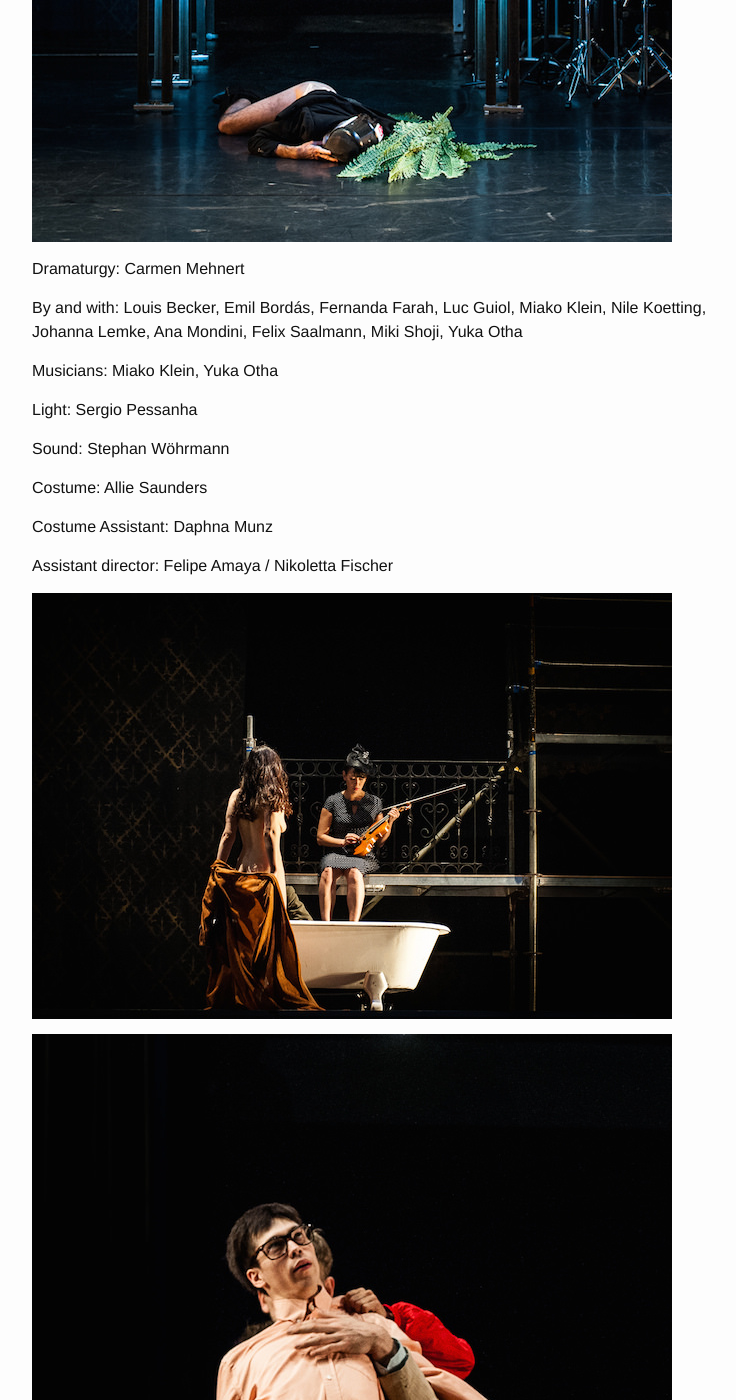
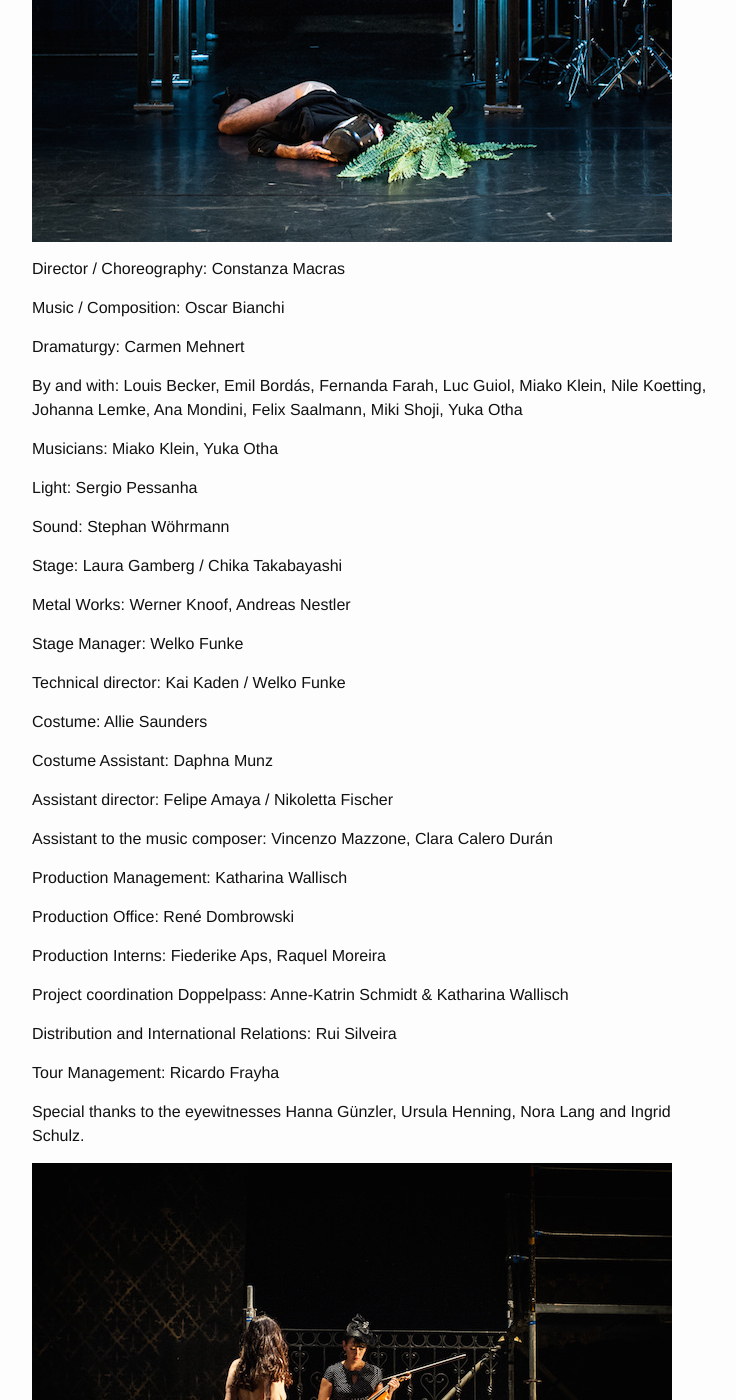
Before and after one commit to louiseds/louiseds.github.io, a Jekyll site: the page built from _posts/2016-11-15-the-past.md, in a window 1280 px wide and 1400 px high, scrolled down 3369 px. Shown: the whole window, without its empty margins (268-1004 px from the left). Built offline with Jekyll 4.4.1, drawn with Linux system fonts in a browser that asks for light colours.

Commit message:
Updated 2016-11-15-the-past.md

```diff
--- a/_posts/2016-11-15-the-past.md
+++ b/_posts/2016-11-15-the-past.md
@@ -26,6 +26,10 @@ Et co-produit par le théâtre **Hellerau**
 
 ![15712633290_d249c430bf_b - copie.jpg]({{site.baseurl}}/images/15712633290_d249c430bf_b - copie.jpg)
 
+Director / Choreography: Constanza Macras
+
+Music / Composition: Oscar Bianchi
+
 Dramaturgy: Carmen Mehnert
 
 By and with: Louis Becker, Emil Bordás, Fernanda Farah, Luc Guiol, Miako Klein, Nile Koetting, Johanna Lemke, Ana Mondini, Felix Saalmann, Miki Shoji, Yuka Otha
@@ -36,12 +40,37 @@ Light: Sergio Pessanha
 
 Sound: Stephan Wöhrmann
 
+Stage: Laura Gamberg / Chika Takabayashi
+
+Metal Works: Werner Knoof, Andreas Nestler
+
+Stage Manager: Welko Funke
+
+Technical director: Kai Kaden / Welko Funke
+
 Costume: Allie Saunders
 
 Costume Assistant: Daphna Munz
 
 Assistant director: Felipe Amaya / Nikoletta Fischer
 
+Assistant to the music composer: Vincenzo Mazzone, Clara Calero Durán
+
+Production Management: Katharina Wallisch
+
+Production Office: René Dombrowski
+
+Production Interns: Fiederike Aps, Raquel Moreira
+
+Project coordination Doppelpass: Anne-Katrin Schmidt & Katharina Wallisch
+
+Distribution and International Relations: Rui Silveira
+
+Tour Management: Ricardo Frayha
+
+Special thanks to the eyewitnesses Hanna Günzler, Ursula Henning, Nora Lang and Ingrid Schulz.
+
+
 ![15898046101_06e10a210a_b - copie.jpg]({{site.baseurl}}/images/15898046101_06e10a210a_b - copie.jpg)
 
 ![15277690554_b01c78c9eb_b - copie.jpg]({{site.baseurl}}/images/15277690554_b01c78c9eb_b - copie.jpg)
```
